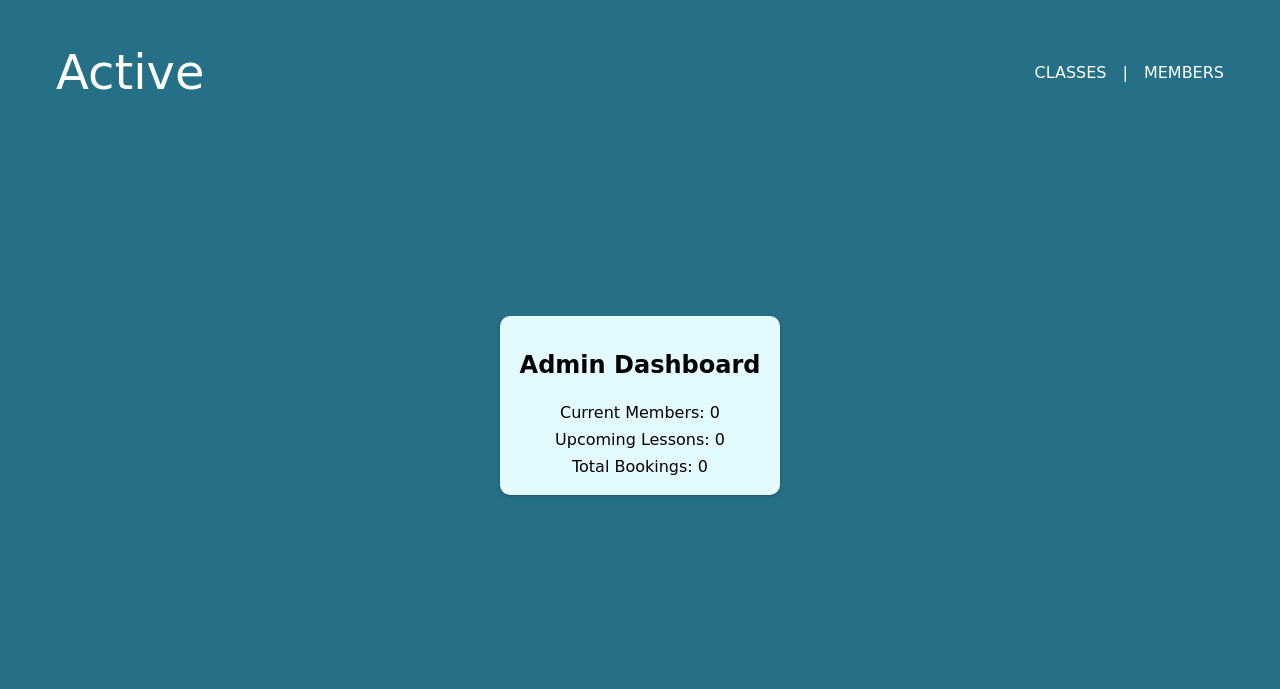
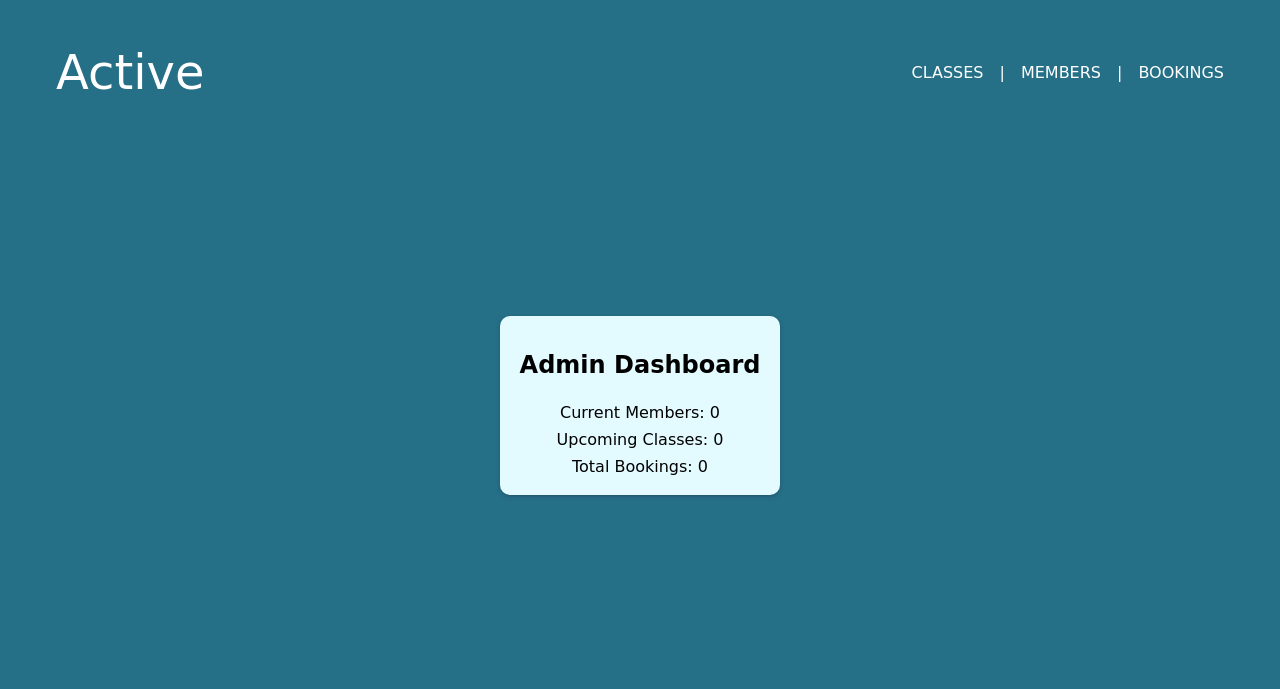
Before and after one commit to HelenLangers/CC_Gym_App_Project, a Flask app: page / in a window 1280 px wide. Shown: the top 689 px of the page. Run offline with Flask 2, Linux system fonts and the light colour scheme; data that the repository does not hold is empty; some libraries are stand-ins or nearby versions; some web fonts are replaced.

Commit message:
landing page complete

```diff
--- a/static/style.css
+++ b/static/style.css
@@ -88,6 +88,11 @@ main {
     margin-bottom: 4px;
 }
 
+.dashboard a {
+    color: black;
+    text-decoration: none;
+}
+
 
 footer {
     padding: 1rem;
--- a/templates/base.html
+++ b/templates/base.html
@@ -19,6 +19,8 @@
                 <li><a href="/classes">CLASSES</a></li>
                 <li><span class="vertical-line">|</span></li>
                 <li><a href="/members">MEMBERS</a></li>
+                <li><span class="vertical-line">|</span></li>
+                <li><a href="/bookings">BOOKINGS</a></li>
             </ul>
         </nav>
     </header>
--- a/templates/index.html
+++ b/templates/index.html
@@ -4,9 +4,9 @@
 <div class="container">
     <div class="dashboard">
         <h2>Admin Dashboard</h2>
-        <p>Current Members: {{ members_total }}</p>
-        <p>Upcoming Lessons: {{ lessons_total }}</p>
-        <p>Total Bookings: {{ bookings_total }}</p>
+        <p><a href="/members">Current Members</a>: {{ members_total }}</p>
+        <p><a href="/lessons">Upcoming Classes</a>: {{ lessons_total }}</p>
+        <p><a href="/bookings">Total Bookings</a>: {{ bookings_total }}</p>
     </div>
 </div>
 
```
Also changed, not shown: controllers/lesson_controller.py (line endings or trailing spaces).
